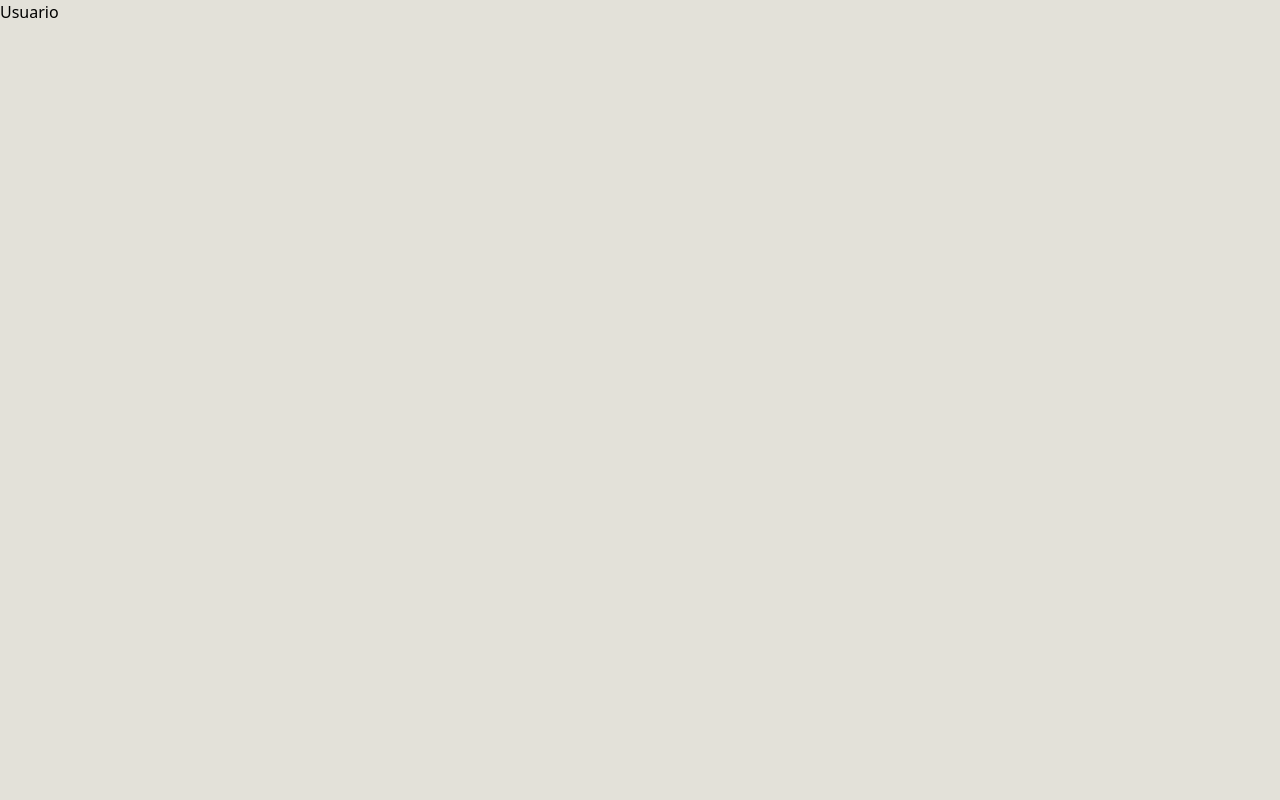
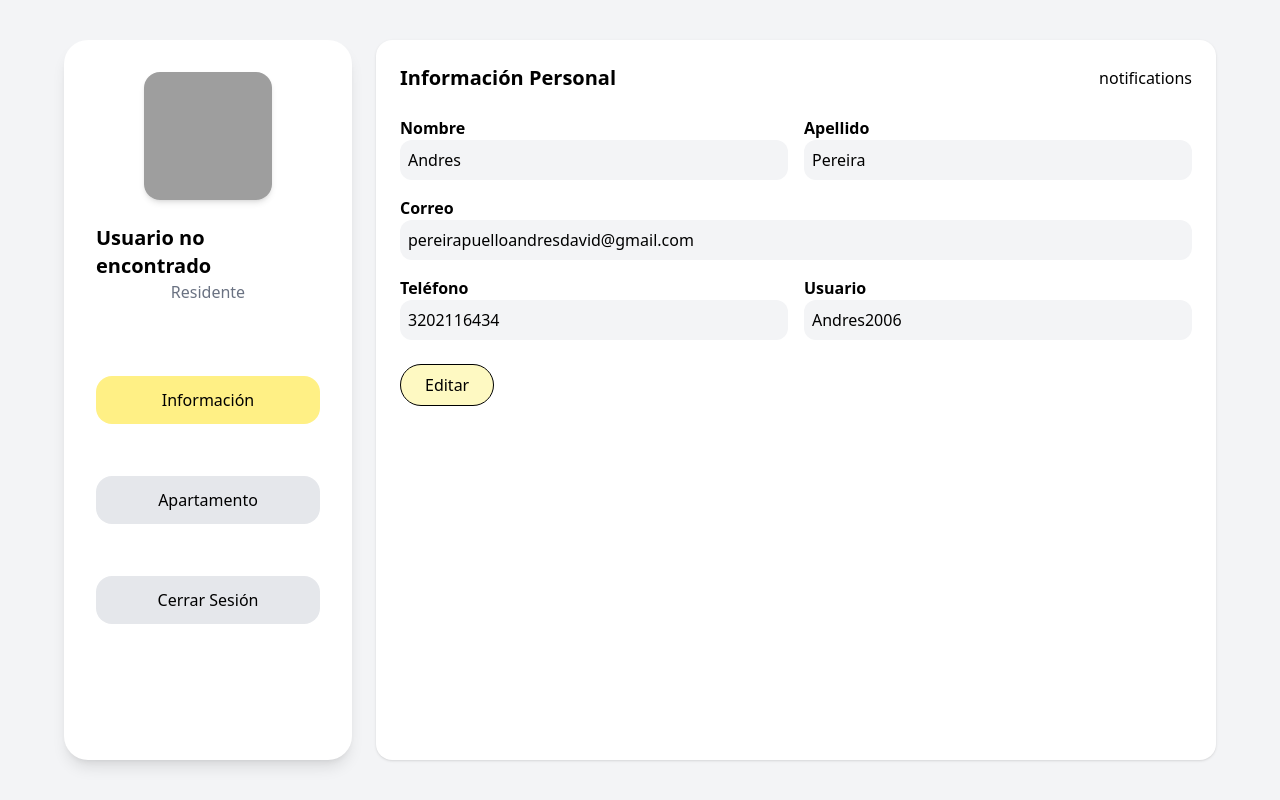
Before and after one commit to AndresP2006/Conjuntly, a React (Vite) app in the folder frontend/: page /Usuario in a window 1280 px wide. Built offline with nearby package versions, Linux system fonts and the light colour scheme; grey boxes are pictures that could not be loaded.

Commit message:
pantalla de residente en proceso

```diff
--- a/frontend/src/components/modals/Personas.modal.tsx
+++ b/frontend/src/components/modals/Personas.modal.tsx
@@ -337,6 +337,7 @@ export default function PersonaModal({
                   <button
                     type="button"
                     onClick={() => setMostrar(!mostrar)}
+                    hidden={lectura}
                     className="absolute right-3 top-1/2 -translate-y-1/2 text-gray-500 hover:text-blue-500"
                   >
                     {mostrar ? <Icons.mostrar /> : <Icons.ocultar />}
--- /dev/null
+++ b/frontend/src/layouts/user/Datos.tsx
@@ -0,0 +1,65 @@
+// import React from "react";
+
+function Datos() {
+  return (
+    <div className="bg-white rounded-2xl p-6 flex-1 shadow">
+      <div className="flex justify-between items-center mb-6">
+        <h2 className="text-xl font-bold">Información Personal</h2>
+        <span className="material-icons cursor-pointer">notifications</span>
+      </div>
+
+      <div className="grid grid-cols-2 gap-4">
+        <div>
+          <label className="font-semibold">Nombre</label>
+          <input
+            value="Andres"
+            disabled
+            className="bg-gray-100 rounded-xl p-2 w-full"
+          />
+        </div>
+        <div>
+          <label className="font-semibold">Apellido</label>
+          <input
+            value="Pereira"
+            disabled
+            className="bg-gray-100 rounded-xl p-2 w-full"
+          />
+        </div>
+
+        <div className="col-span-2">
+          <label className="font-semibold">Correo</label>
+          <input
+            value="pereirapuelloandresdavid@gmail.com"
+            disabled
+            className="bg-gray-100 rounded-xl p-2 w-full"
+          />
+        </div>
+
+        <div>
+          <label className="font-semibold">Teléfono</label>
+          <input
+            value="3202116434"
+            disabled
+            className="bg-gray-100 rounded-xl p-2 w-full"
+          />
+        </div>
+        <div>
+          <label className="font-semibold">Usuario</label>
+          <input
+            value="Andres2006"
+            disabled
+            className="bg-gray-100 rounded-xl p-2 w-full"
+          />
+        </div>
+      </div>
+
+      <div className="mt-6">
+        <button className="bg-yellow-100 px-6 py-2 rounded-full border border-black">
+          Editar
+        </button>
+      </div>
+    </div>
+  );
+}
+
+export default Datos;
--- /dev/null
+++ b/frontend/src/layouts/user/Perfil.tsx
@@ -0,0 +1,37 @@
+import { useState, useEffect } from "react";
+// import { useNavigate } from "react-router-dom";
+
+function ManiUser() {
+  const [usuario, setUsuario] = useState("usuario");
+  //   const navegate = useNavigate();
+
+  useEffect(() => {
+    const nombre = localStorage.getItem("usuario");
+    setUsuario(nombre && nombre.length > 0 ? nombre : "Usuario no encontrado");
+  }, []);
+  return (
+    <div className="bg-white p-8 rounded-3xl shadow-lg w-72 min-h-[600px]  flex flex-col gap-10 items-center">
+      <div className="flex flex-col items-center">
+        <img
+          src="https://i.pinimg.com/736x/68/80/07/688007906b540c10e6a168eea8d223ee.jpg"
+          alt="Foto de perfil"
+          className="w-32 h-32 rounded-2xl object-cover mb-6 shadow-md"
+        />
+        <h2 className="text-xl font-bold">{usuario}</h2>
+        <p className="text-base text-gray-500 mb-8">Residente</p>
+      </div>
+
+      <button className="w-full cursor-pointer py-3 mb-3 rounded-2xl bg-yellow-200 hover:bg-yellow-300 font-medium transition-colors">
+        Información
+      </button>
+      <button className="w-full py-3 mb-3 rounded-2xl bg-gray-200 hover:bg-gray-300 font-medium transition-colors cursor-pointer">
+        Apartamento
+      </button>
+      <button className="w-full cursor-pointer py-3 rounded-2xl bg-gray-200 hover:bg-gray-300 font-medium transition-colors">
+        Cerrar Sesión
+      </button>
+    </div>
+  );
+}
+
+export default ManiUser;
--- a/frontend/src/pages/usuarios/Usuario.tsx
+++ b/frontend/src/pages/usuarios/Usuario.tsx
@@ -1,9 +1,13 @@
-import React from "react";
+import Datos from "../../layouts/user/Datos";
+import ManiUser from "../../layouts/user/Perfil";
 
 function Usuario() {
   return (
-    <div>
-      <h1>Usuario</h1>
+    <div className="min-h-screen flex justify-center bg-gray-100 py-10">
+      <div className="flex gap-6 w-[90%] max-w-6xl">
+        <ManiUser />
+        <Datos />
+      </div>
     </div>
   );
 }
--- a/frontend/src/utils/Icons.tsx
+++ b/frontend/src/utils/Icons.tsx
@@ -10,6 +10,7 @@ const Icons = {
   cerrar: () => <i className="fa-solid fa-circle-xmark"></i>,
   foto: () => <i className="fa-solid fa-camera"></i>,
   activar: () => <i className="fa-solid fa-circle-check"></i>,
+  Notification: () => <i className="fa-solid fa-bell"></i>,
 };
 
 export default Icons;
```
